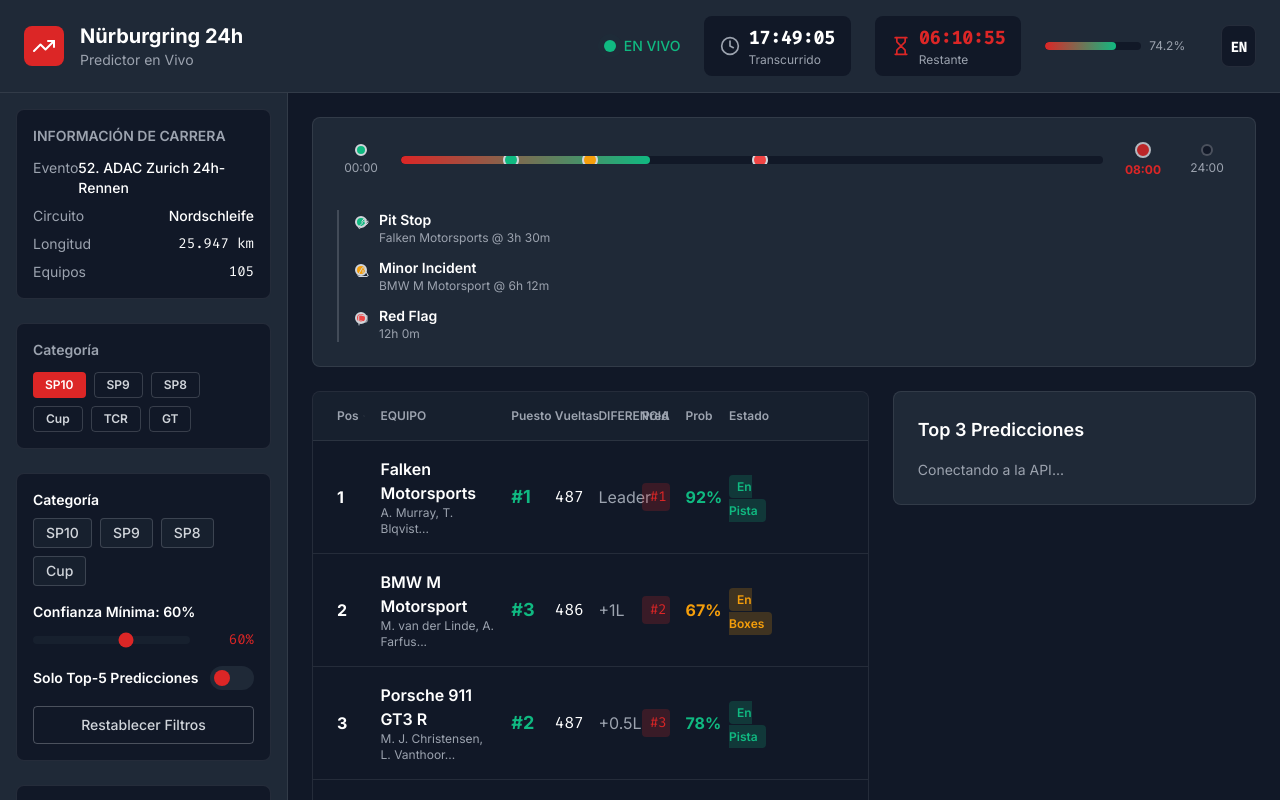
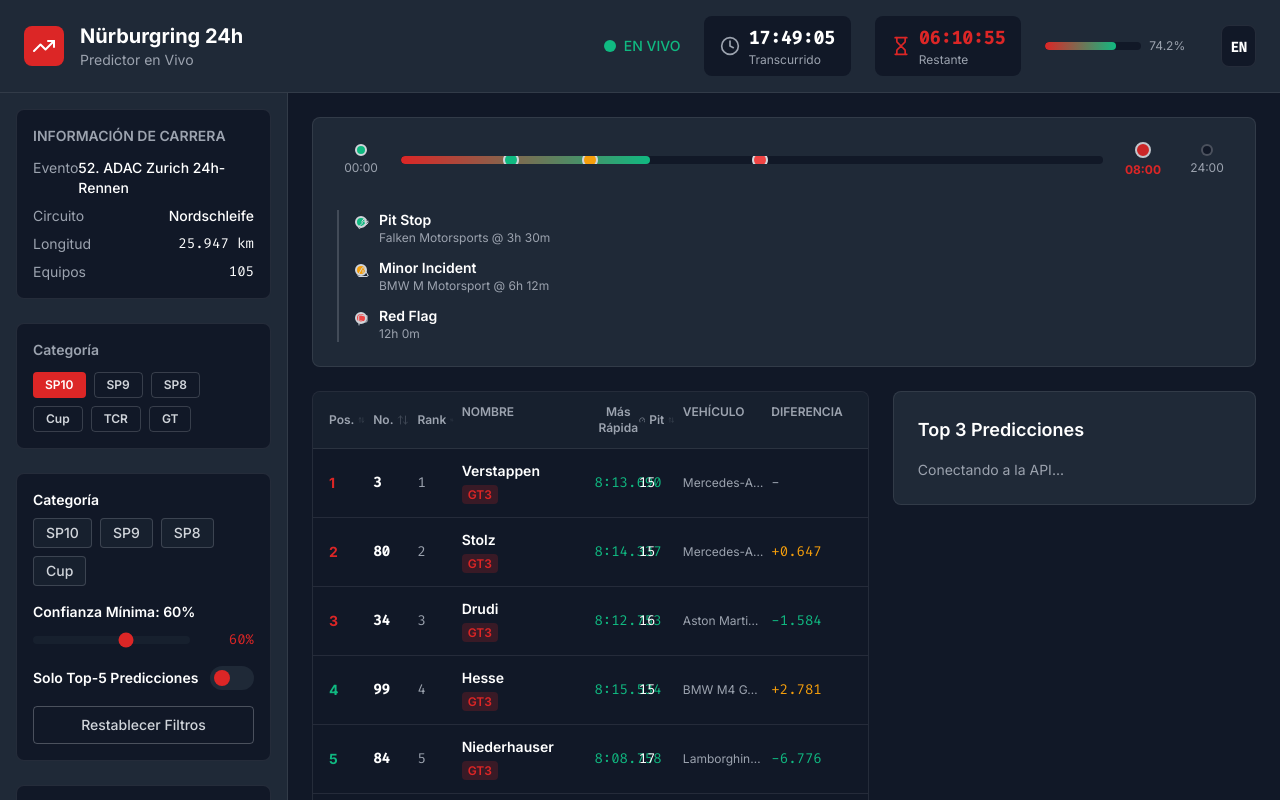
Before and after one commit to statick88/nurburgring-predictor, a Next.js app: page / in a window 1280 px wide. Shown: the top 800 px of the page. Built offline with nearby package versions, Linux system fonts and the light colour scheme.

Commit message:
feat: update RaceLeaderboard with real columns (Pos, No, Rank, Name, Fastest, Pit, Vehicle, Gap)

```diff
--- a/components/RaceLeaderboard.tsx
+++ b/components/RaceLeaderboard.tsx
@@ -2,92 +2,62 @@
 
 import { useState } from 'react';
 import { useLanguage } from './LanguageContext';
-import { ChevronUp, ChevronDown, ArrowUpDown } from 'lucide-react';
+import { ChevronUp, ChevronDown, ArrowUpDown, Timer, Gauge } from 'lucide-react';
 
-interface TeamStanding {
-  rank: number;
-  teamName: string;
-  drivers: string[];
-  position: number;
-  lapsCompleted: number;
-  gapToLeader: string;
-  predictedFinish: number;
-  finishProbability: number;
-  status: 'running' | 'pit' | 'finished' | 'dnf';
+export interface RaceEntrant {
+  position: number;      // Pos.
+  number: number;         // No.
+  rank: number;           // Rank (clasificación general)
+  name: string;           // Name (equipo/pilotos)
+  fastestLap: string;     // Fastest (vuelta más rápida)
+  pitStops: number;       // Pit (paradas en boxes)
+  vehicle: string;        // Vehicle
+  gapToCategoryBehind: string; // Diferencia con vehículo de su categoría detrás
+  category: string;       // Categoría del auto
 }
 
-const mockTeams: TeamStanding[] = [
-  {
-    rank: 1,
-    teamName: 'Falken Motorsports',
-    drivers: ['A. Murray', 'T. Blqvist', 'M. Werner'],
-    position: 1,
-    lapsCompleted: 487,
-    gapToLeader: 'Leader',
-    predictedFinish: 1,
-    finishProbability: 92,
-    status: 'running',
-  },
-  {
-    rank: 2,
-    teamName: 'BMW M Motorsport',
-    drivers: ['M. van der Linde', 'A. Farfus', 'M. Hesse'],
-    position: 3,
-    lapsCompleted: 486,
-    gapToLeader: '+1L',
-    predictedFinish: 2,
-    finishProbability: 67,
-    status: 'pit',
-  },
-  {
-    rank: 3,
-    teamName: 'Porsche 911 GT3 R',
-    drivers: ['M. J. Christensen', 'L. Vanthoor', 'K. Bachler'],
-    position: 2,
-    lapsCompleted: 487,
-    gapToLeader: '+0.5L',
-    predictedFinish: 3,
-    finishProbability: 78,
-    status: 'running',
-  },
-  {
-    rank: 4,
-    teamName: 'Mercedes-AMG Team',
-    drivers: ['M. Goetz', 'B. M. Schmidt', 'F. Widmer'],
-    position: 4,
-    lapsCompleted: 485,
-    gapToLeader: '+2L',
-    predictedFinish: 5,
-    finishProbability: 45,
-    status: 'running',
-  },
-  {
-    rank: 5,
-    teamName: 'Audi Sport Team',
-    drivers: ['R. Rast', 'N. Lapierre', 'M. Vaidis'],
-    position: 5,
-    lapsCompleted: 484,
-    gapToLeader: '+3L',
-    predictedFinish: 4,
-    finishProbability: 52,
-    status: 'running',
-  },
+const mockRaceData: RaceEntrant[] = [
+  { position: 1, number: 3, rank: 1, name: 'Verstappen', fastestLap: '8:13.690', pitStops: 15, vehicle: 'Mercedes-AMG GT3', gapToCategoryBehind: '', category: 'GT3' },
+  { position: 2, number: 80, rank: 2, name: 'Stolz', fastestLap: '8:14.337', pitStops: 15, vehicle: 'Mercedes-AMG GT3', gapToCategoryBehind: '+0.647', category: 'GT3' },
+  { position: 3, number: 34, rank: 3, name: 'Drudi', fastestLap: '8:12.753', pitStops: 16, vehicle: 'Aston Martin Vantage AMR GT3 EVO', gapToCategoryBehind: '-1.584', category: 'GT3' },
+  { position: 4, number: 99, rank: 4, name: 'Hesse', fastestLap: '8:15.534', pitStops: 15, vehicle: 'BMW M4 GT3 EVO', gapToCategoryBehind: '+2.781', category: 'GT3' },
+  { position: 5, number: 84, rank: 5, name: 'Niederhauser', fastestLap: '8:08.758', pitStops: 17, vehicle: 'Lamborghini Huracan GT3 EVO2', gapToCategoryBehind: '-6.776', category: 'GT3' },
+  { position: 6, number: 81, rank: 1, name: 'Verhagen', fastestLap: '8:13.775', pitStops: 16, vehicle: 'BMW M3 Touring 24h', gapToCategoryBehind: '', category: 'TCR' },
+  { position: 7, number: 24, rank: 6, name: 'Feller', fastestLap: '8:12.555', pitStops: 15, vehicle: 'Porsche 911 GT3 R (992) Evo26', gapToCategoryBehind: '+3.797', category: 'GT3' },
+  { position: 8, number: 54, rank: 7, name: 'Buus', fastestLap: '8:19.448', pitStops: 15, vehicle: 'Porsche 911 GT3 R (992) Evo26', gapToCategoryBehind: '+6.893', category: 'GT3' },
+  { position: 9, number: 67, rank: 8, name: 'Olsen', fastestLap: '8:11.247', pitStops: 15, vehicle: 'Ford Mustang GT3 EVO (2026)', gapToCategoryBehind: '-8.201', category: 'GT3' },
+  { position: 10, number: 48, rank: 9, name: 'Arrow', fastestLap: '8:15.388', pitStops: 15, vehicle: 'Porsche 911 GT3 R (992) Evo26', gapToCategoryBehind: '+4.141', category: 'GT3' },
+  { position: 11, number: 77, rank: 10, name: 'Wittmann', fastestLap: '8:14.452', pitStops: 16, vehicle: 'BMW M4 GT3 EVO', gapToCategoryBehind: '-0.936', category: 'GT3' },
+  { position: 12, number: 130, rank: 11, name: 'Mapelli', fastestLap: '8:09.503', pitStops: 15, vehicle: 'Lamborghini Huracan GT3 EVO2', gapToCategoryBehind: '-4.949', category: 'GT3' },
+  { position: 13, number: 18, rank: 12, name: 'Hill', fastestLap: '8:21.044', pitStops: 15, vehicle: 'Porsche 911 GT3 R (992) Evo26', gapToCategoryBehind: '+11.541', category: 'GT3' },
+  { position: 14, number: 69, rank: 13, name: 'Scheider', fastestLap: '8:15.557', pitStops: 15, vehicle: 'McLaren 720S-GT3', gapToCategoryBehind: '-5.487', category: 'GT3' },
+  { position: 15, number: 55, rank: 14, name: 'Beretta', fastestLap: '8:18.865', pitStops: 15, vehicle: 'Porsche 911 GT3 R (992) Evo26', gapToCategoryBehind: '+3.308', category: 'GT3' },
+  // Continuar con más datos...
+  { position: 16, number: 123, rank: 15, name: 'Brundle', fastestLap: '8:21.558', pitStops: 15, vehicle: 'Porsche 911 GT3 R (992) Evo26', gapToCategoryBehind: '+2.693', category: 'GT3' },
+  { position: 17, number: 26, rank: 16, name: 'Grenier', fastestLap: '8:14.685', pitStops: 16, vehicle: 'Mercedes-AMG GT3', gapToCategoryBehind: '-6.873', category: 'GT3' },
+  { position: 18, number: 30, rank: 17, name: 'Cho', fastestLap: '8:22.241', pitStops: 15, vehicle: 'Porsche 911 GT3 R (992) Evo26', gapToCategoryBehind: '+7.556', category: 'GT3' },
+  { position: 19, number: 86, rank: 18, name: 'Fjordbach', fastestLap: '8:19.658', pitStops: 15, vehicle: 'Porsche 911 GT3 R (992) Evo26', gapToCategoryBehind: '-2.583', category: 'GT3' },
+  { position: 20, number: 4, rank: 19, name: 'Fontana', fastestLap: '8:22.099', pitStops: 16, vehicle: 'Porsche 911 GT3 R (992) Evo26', gapToCategoryBehind: '+2.441', category: 'GT3' },
+  // Cup 2
+  { position: 21, number: 900, rank: 1, name: 'Meijer', fastestLap: '8:30.608', pitStops: 14, vehicle: 'Porsche 911 GT3 Cup (992)', gapToCategoryBehind: '', category: 'Cup2' },
+  // GT4
+  { position: 32, number: 888, rank: 1, name: 'Wolter', fastestLap: '8:54.980', pitStops: 13, vehicle: 'BMW M4 GT4 EVO (G82)', gapToCategoryBehind: '', category: 'GT4' },
+  { position: 33, number: 145, rank: 2, name: 'Bleekemolen', fastestLap: '8:57.361', pitStops: 14, vehicle: 'BMW M4 GT4 EVO (G82)', gapToCategoryBehind: '+2.381', category: 'GT4' },
+  // TCR
+  { position: 28, number: 61, rank: 2, name: 'Adelson', fastestLap: '8:42.124', pitStops: 14, vehicle: 'HWA EVO.R', gapToCategoryBehind: '+13.217', category: 'TCR' },
+  { position: 62, number: 830, rank: 1, name: 'Basseng', fastestLap: '8:54.740', pitStops: 16, vehicle: 'Hyundai Motor Company ELANTRA N TCR', gapToCategoryBehind: '', category: 'TCR' },
 ];
 
 interface RaceLeaderboardProps {
-  teams?: TeamStanding[];
-  sortBy?: 'position' | 'probability' | 'confidence';
-  showPredictions?: boolean;
+  entrants?: RaceEntrant[];
+  sortBy?: string;
 }
 
-export default function RaceLeaderboard({
-  teams = mockTeams,
-  showPredictions = true,
-}: RaceLeaderboardProps) {
+export default function RaceLeaderboard({ entrants = mockRaceData }: RaceLeaderboardProps) {
   const { t } = useLanguage();
-  const [sortConfig, setSortConfig] = useState<{ key: string; direction: 'asc' | 'desc' } | null>(null);
+  const [sortConfig, setSortConfig] = useState<{ key: keyof RaceEntrant; direction: 'asc' | 'desc' } | null>(null);
 
-  const handleSort = (key: string) => {
+  const handleSort = (key: keyof RaceEntrant) => {
     let direction: 'asc' | 'desc' = 'asc';
     if (sortConfig && sortConfig.key === key && sortConfig.direction === 'asc') {
       direction = 'desc';
@@ -95,46 +65,34 @@
     setSortConfig({ key, direction });
   };
 
-  const sortedTeams = [...teams].sort((a, b) => {
-    if (!sortConfig) return a.rank - b.rank;
-    const aValue = a[sortConfig.key as keyof TeamStanding];
-    const bValue = b[sortConfig.key as keyof TeamStanding];
+  const sortedEntrants = [...entrants].sort((a, b) => {
+    if (!sortConfig) return a.position - b.position;
+    const aValue = a[sortConfig.key];
+    const bValue = b[sortConfig.key];
+    if (typeof aValue === 'number' && typeof bValue === 'number') {
+      return sortConfig.direction === 'asc' ? aValue - bValue : bValue - aValue;
+    }
     if (aValue < bValue) return sortConfig.direction === 'asc' ? -1 : 1;
     if (aValue > bValue) return sortConfig.direction === 'asc' ? 1 : -1;
     return 0;
   });
 
-  const SortIcon = ({ column }: { column: string }) => {
+  const SortIcon = ({ column }: { column: keyof RaceEntrant }) => {
     if (sortConfig?.key !== column) {
       return <ArrowUpDown className="w-3 h-3 ml-1 opacity-30" />;
     }
     return sortConfig.direction === 'asc'
-      ? <ChevronUp className="w-3 h-3 ml-1" />
-      : <ChevronDown className="w-3 h-3 ml-1" />;
+      ? <ChevronUp className="w-3 h-3 ml-1 text-racing-red" />
+      : <ChevronDown className="w-3 h-3 ml-1 text-racing-red" />;
   };
 
-  const getStatusLabel = (status: string) => {
-    switch (status) {
-      case 'running': return t('En Pista', 'Running');
-      case 'pit': return t('En Boxes', 'Pit');
-      case 'finished': return t('Finalizado', 'Finished');
-      case 'dnf': return t('DNF', 'DNF');
-      default: return status.toUpperCase();
-    }
-  };
-
-  const getStatusColor = (status: string) => {
-    switch (status) {
-      case 'running':
-        return 'bg-semantic-success/20 text-semantic-success';
-      case 'pit':
-        return 'bg-semantic-warning/20 text-semantic-warning';
-      case 'finished':
-        return 'bg-racing-red/20 text-racing-red';
-      case 'dnf':
-        return 'bg-semantic-danger/20 text-semantic-danger';
-      default:
-        return 'bg-racing-muted/20 text-racing-muted';
+  const getCategoryColor = (category: string) => {
+    switch (category) {
+      case 'GT3': return 'bg-racing-red/20 text-racing-red';
+      case 'GT4': return 'bg-semantic-success/20 text-semantic-success';
+      case 'Cup2': return 'bg-blue-500/20 text-blue-400';
+      case 'TCR': return 'bg-yellow-500/20 text-yellow-400';
+      default: return 'bg-racing-muted/20 text-racing-muted';
     }
   };
 
@@ -142,83 +100,76 @@
     <div className="bg-racing-darker rounded-lg border border-racing-light/10 overflow-hidden">
       {/* Table Header */}
       <div className="bg-racing-dark/50 border-b border-racing-light/10">
-        <div className="grid grid-cols-12 gap-4 px-6 py-4 text-xs font-semibold text-racing-muted uppercase">
+        <div className="grid grid-cols-12 gap-2 px-4 py-3 text-xs font-semibold text-racing-muted uppercase">
+          <button onClick={() => handleSort('position')} className="flex items-center hover:text-white transition-colors">
+            {t('Pos.', 'Pos.')}<SortIcon column="position" />
+          </button>
+          <button onClick={() => handleSort('number')} className="flex items-center hover:text-white transition-colors">
+            {t('No.', 'No.')}<SortIcon column="number" />
+          </button>
           <button onClick={() => handleSort('rank')} className="flex items-center hover:text-white transition-colors">
-            {t('Pos', 'Rank')}<SortIcon column="rank" />
+            {t('Rank', 'Rank')}<SortIcon column="rank" />
           </button>
-          <div className="col-span-3">{t('Equipo', 'Team')}</div>
-          <button onClick={() => handleSort('position')} className="flex items-center hover:text-white transition-colors">
-            {t('Puesto', 'Pos')}<SortIcon column="position" />
+          <div className="col-span-3">{t('Nombre', 'Name')}</div>
+          <button onClick={() => handleSort('fastestLap')} className="flex items-center hover:text-white transition-colors">
+            <Timer className="w-3 h-3 mr-1" />{t('Más Rápida', 'Fastest')}<SortIcon column="fastestLap" />
           </button>
-          <button onClick={() => handleSort('lapsCompleted')} className="flex items-center hover:text-white transition-colors">
-            {t('Vueltas', 'Laps')}<SortIcon column="lapsCompleted" />
+          <button onClick={() => handleSort('pitStops')} className="flex items-center hover:text-white transition-colors">
+            <Gauge className="w-3 h-3 mr-1" />{t('Pit', 'Pit')}<SortIcon column="pitStops" />
           </button>
+          <div className="col-span-2">{t('Vehículo', 'Vehicle')}</div>
           <div>{t('Diferencia', 'Gap')}</div>
-          {showPredictions && (
-            <button onClick={() => handleSort('predictedFinish')} className="flex items-center hover:text-white transition-colors">
-              {t('Pred', 'Pred')}<SortIcon column="predictedFinish" />
-            </button>
-          )}
-          {showPredictions && (
-            <button onClick={() => handleSort('finishProbability')} className="flex items-center hover:text-white transition-colors">
-              {t('Prob', 'Prob')}<SortIcon column="finishProbability" />
-            </button>
-          )}
-          <button onClick={() => handleSort('status')} className="flex items-center hover:text-white transition-colors">
-            {t('Estado', 'Status')}<SortIcon column="status" />
-          </button>
         </div>
       </div>
 
       {/* Table Rows */}
-      <div className="divide-y divide-racing-light/10">
-        {sortedTeams.map((team) => (
+      <div className="divide-y divide-racing-light/10 max-h-[600px] overflow-y-auto">
+        {sortedEntrants.map((entrant) => (
           <div
-            key={team.rank}
-            className="grid grid-cols-12 gap-4 px-6 py-4 items-center hover:bg-racing-dark/30 transition-colors"
+            key={`${entrant.number}-${entrant.position}`}
+            className="grid grid-cols-12 gap-2 px-4 py-3 items-center hover:bg-racing-dark/30 transition-colors cursor-pointer"
           >
-            {/* Rank */}
-            <div className="text-white font-bold">{team.rank}</div>
-
-            {/* Team */}
-            <div className="col-span-3">
-              <p className="font-semibold text-white">{team.teamName}</p>
-              <p className="text-xs text-racing-muted">
-                {team.drivers.slice(0, 2).join(', ')}
-                {team.drivers.length > 2 && '...'}
-              </p>
+            {/* Position */}
+            <div className={`font-bold text-sm ${entrant.position <= 3 ? 'text-racing-red' : entrant.position <= 10 ? 'text-semantic-success' : 'text-white'}`}>
+              {entrant.position}
             </div>
 
-            {/* Position */}
-            <div className={`font-bold text-lg ${team.position <= 3 ? 'text-semantic-success' : 'text-white'}`}>
-              #{team.position}
+            {/* Number */}
+            <div className="text-white font-mono text-sm font-bold">
+              {entrant.number}
             </div>
 
-            {/* Laps */}
-            <div className="text-white font-mono">{team.lapsCompleted}</div>
+            {/* Rank */}
+            <div className="text-racing-muted font-mono text-sm">
+              {entrant.rank}
+            </div>
 
-            {/* Gap */}
-            <div className="text-racing-muted">{team.gapToLeader}</div>
+            {/* Name */}
+            <div className="col-span-3">
+              <p className="font-semibold text-white text-sm truncate">{entrant.name}</p>
+              <span className={`px-1.5 py-0.5 rounded text-xs font-semibold ${getCategoryColor(entrant.category)}`}>
+                {entrant.category}
+              </span>
+            </div>
 
-            {/* Prediction */}
-            {showPredictions && (
-              <div className="bg-racing-red/20 text-racing-red px-2 py-1 rounded text-sm font-mono text-center">
-                #{team.predictedFinish}
-              </div>
-            )}
+            {/* Fastest Lap */}
+            <div className="text-semantic-success font-mono text-sm">
+              {entrant.fastestLap}
+            </div>
 
-            {/* Probability */}
-            {showPredictions && (
-              <div className={`font-bold ${team.finishProbability > 75 ? 'text-semantic-success' : team.finishProbability > 50 ? 'text-semantic-warning' : 'text-racing-muted'}`}>
-                {team.finishProbability}%
-              </div>
-            )}
+            {/* Pit Stops */}
+            <div className="text-white font-mono text-sm">
+              {entrant.pitStops}
+            </div>
 
-            {/* Status */}
-            <div>
-              <span className={`px-2 py-1 rounded text-xs font-semibold ${getStatusColor(team.status)}`}>
-                {getStatusLabel(team.status)}
-              </span>
+            {/* Vehicle */}
+            <div className="col-span-2 text-racing-muted text-xs truncate" title={entrant.vehicle}>
+              {entrant.vehicle}
+            </div>
+
+            {/* Gap to Category Behind */}
+            <div className={`font-mono text-sm ${entrant.gapToCategoryBehind.startsWith('+') ? 'text-semantic-warning' : entrant.gapToCategoryBehind.startsWith('-') ? 'text-semantic-success' : 'text-racing-muted'}`}>
+              {entrant.gapToCategoryBehind || '-'}
             </div>
           </div>
         ))}
```
